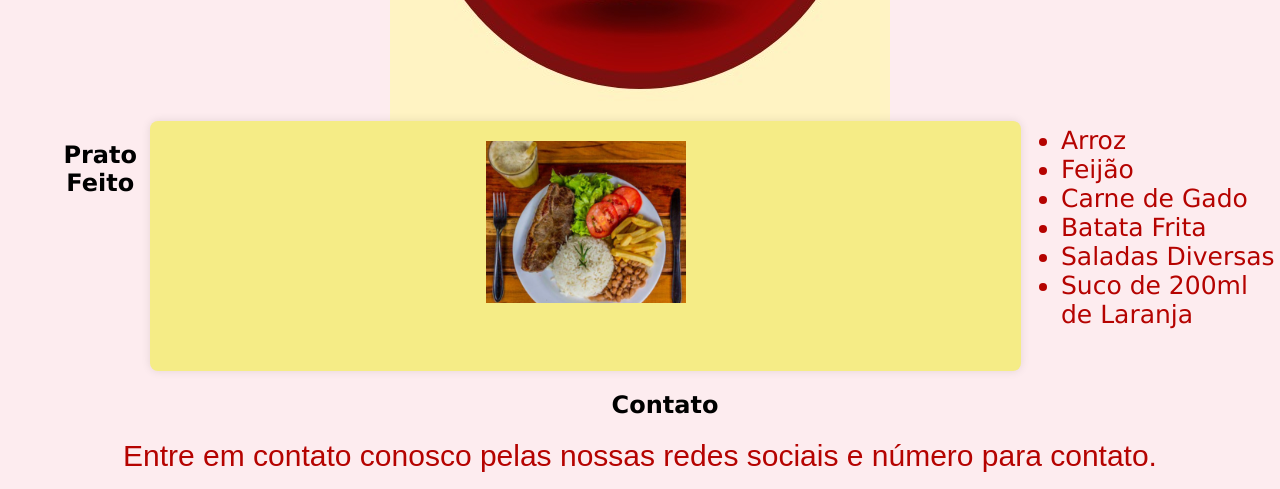
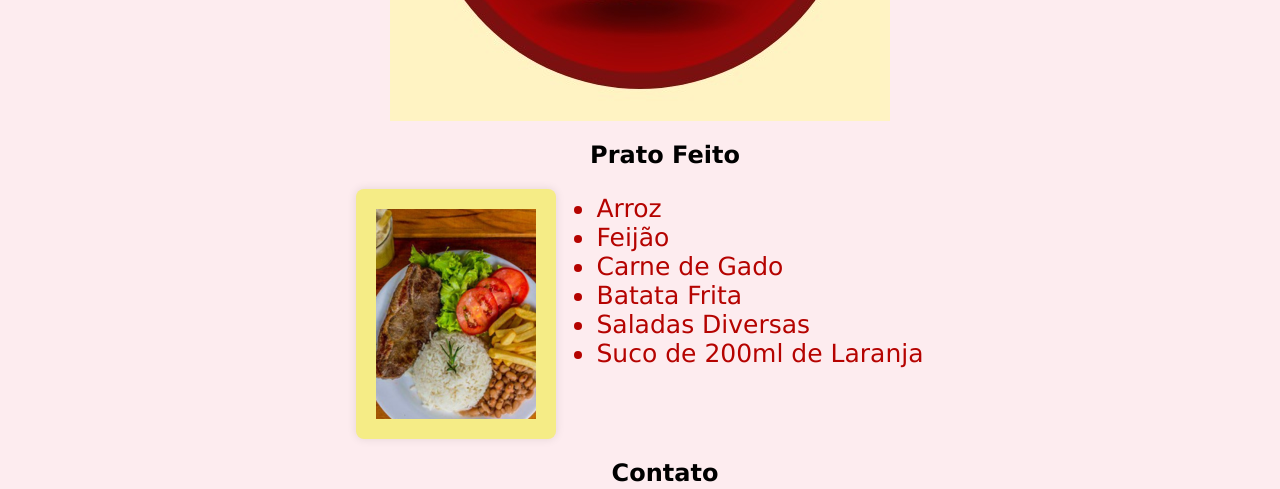
Before and after one commit to sophiaMileski/Desenvolvimento-Web, a plain HTML site: page index.html in a window 1280 px wide. Shown: the part 3660-4149 px from the top of the page. Drawn offline with Linux system fonts and the light colour scheme.

Commit message:
arrumado nahora

```diff
--- a/index.html
+++ b/index.html
@@ -5,7 +5,6 @@
     <link rel="stylesheet" href="style.css">
 </head>
 <body>
-
         <header><img id="hamburgui" src="./imagens/hamburgui.jpeg">
             LanchoneteSoph
 
@@ -168,9 +167,9 @@
     </section>
     <section id="PratoFeito">
         <h2>Prato Feito</h2>
-        <div id = "nahora">
-        <img style="max-width: 200px;" src="imagens/prato feito 2.png">
-        </div>
+
+        <img id = "nahora-novo" style="max-width: 200px;" src="imagens/prato feito 2.png">
+
         <ul>
           <li>Arroz</li>
           <li>Feijão</li>
--- a/style.css
+++ b/style.css
@@ -207,9 +207,25 @@ section h2{
 #nahora{
  /* float: left;
   margin-right: 20px;*/
-  position: relative;
-  width: 100%;
+  /* position: relative;
+  width: 100%; */
 }
+
+#nahora-novo {
+  width: 250px;
+  height: 250px;
+  object-fit: cover;
+  max-width: 1200px;
+  padding: 20px;
+  background-color: #F5EC86;
+  border-radius: 8px;
+  box-shadow: 0 0 10px rgba(10, 10, 10, 0.1);
+  overflow: hidden;
+  width: 300px;
+  flex-grow: 1;
+  text-align: center;
+}
+
 
  ul {
   font-size: 25px;
@@ -285,7 +301,14 @@ section h2{
   /* padding-bottom: 100px; */
   display: flex;
   justify-content: center;
+  flex-wrap: wrap;
 
+}
+
+#PratoFeito h2 {
+  width: 100%;
+  height: fit-content;
+  display: inline;
 }
 
 
```
